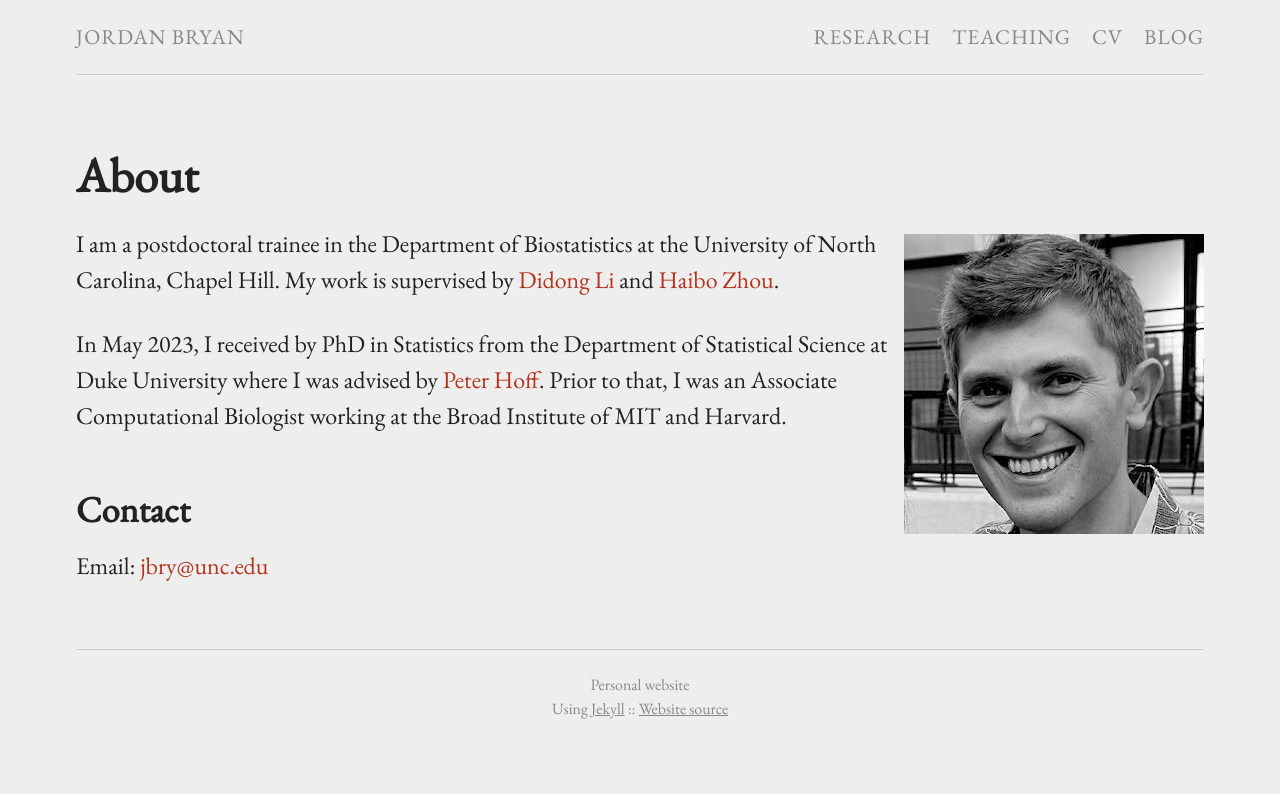
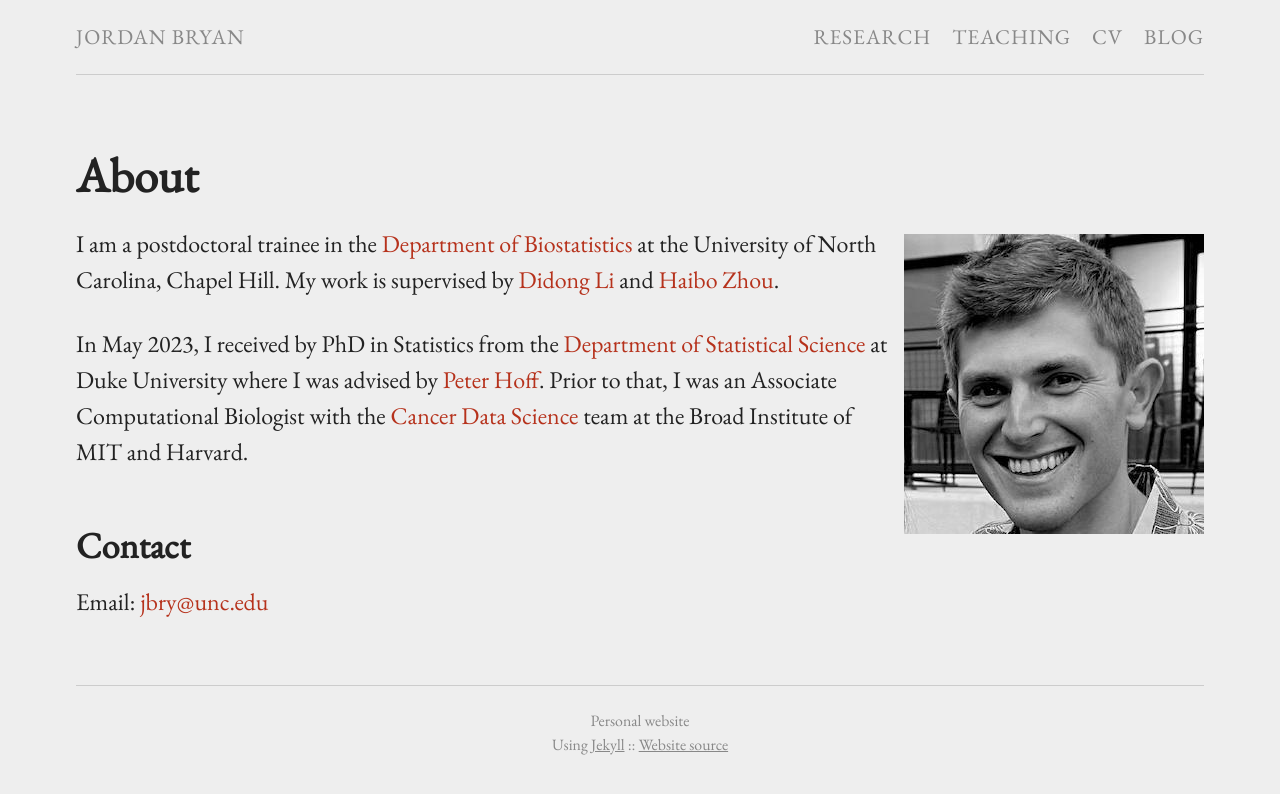
Before and after one commit to j-g-b/j-g-b.github.io, a Jekyll site: the page built from index.md, in a window 1280 px wide. Shown: the top 794 px of the page. Built offline with Jekyll 4.4.1, drawn with Linux system fonts in a browser that asks for light colours.

```diff
--- a/index.md
+++ b/index.md
@@ -6,9 +6,9 @@
 
 {% include image.html url="assets/img/headshot.jpeg" caption="" max_width="100px" align="right" %}
 
-I am a postdoctoral trainee in the Department of Biostatistics at the University of North Carolina, Chapel Hill. My work is supervised by [Didong Li] and [Haibo Zhou].
+I am a postdoctoral trainee in the [Department of Biostatistics](https://sph.unc.edu/bios/biostatistics/) at the University of North Carolina, Chapel Hill. My work is supervised by [Didong Li] and [Haibo Zhou].
 
-In May 2023, I received by PhD in Statistics from the Department of Statistical Science at Duke University where I was advised by [Peter Hoff]. Prior to that, I was an Associate Computational Biologist working at the Broad Institute of MIT and Harvard.
+In May 2023, I received by PhD in Statistics from the [Department of Statistical Science](https://stat.duke.edu) at Duke University where I was advised by [Peter Hoff]. Prior to that, I was an Associate Computational Biologist with the [Cancer Data Science](http://cancerdatascience.org) team at the Broad Institute of MIT and Harvard.
 
 ## Contact
 
```
Also changed, not shown: research.md (+1 -1 lines).
